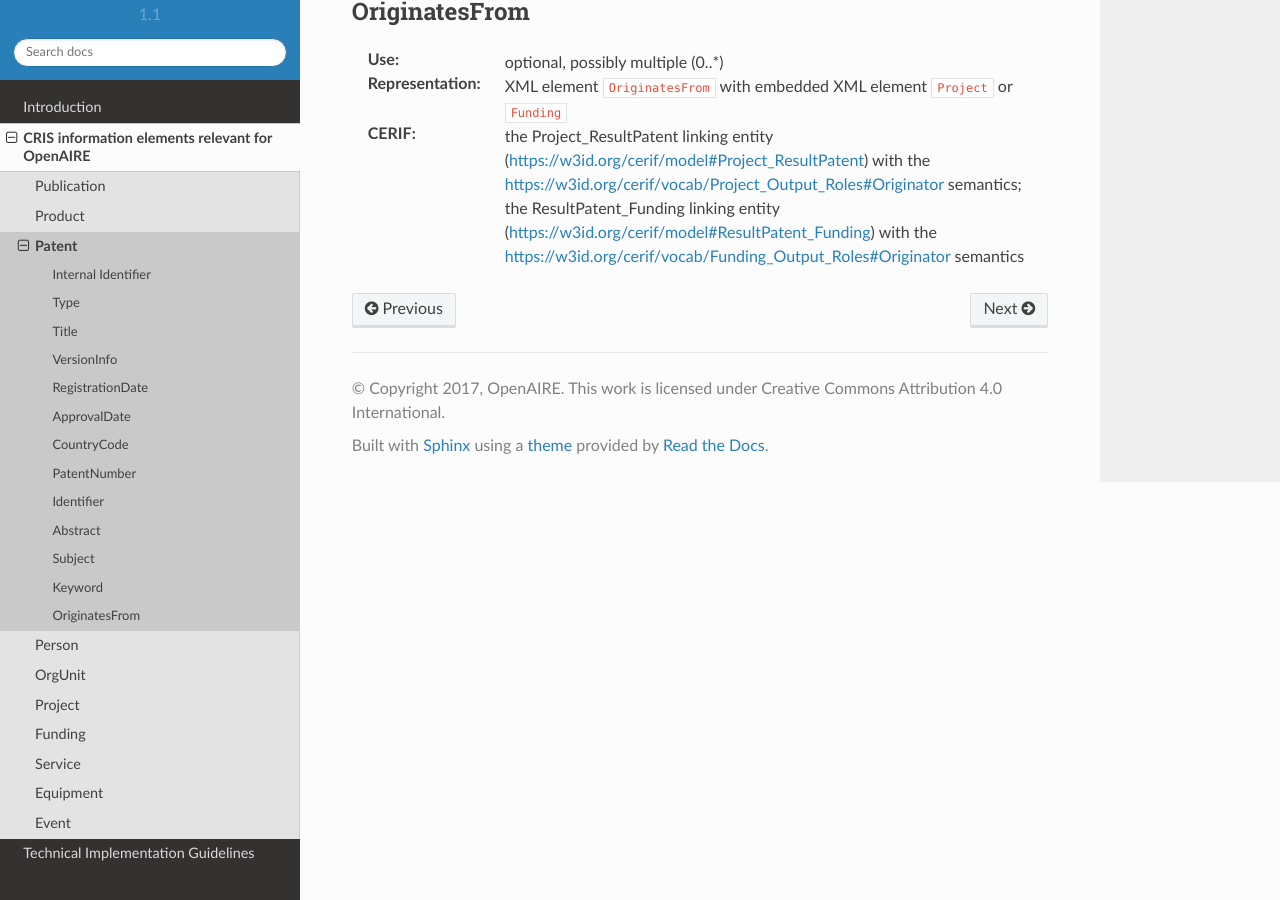
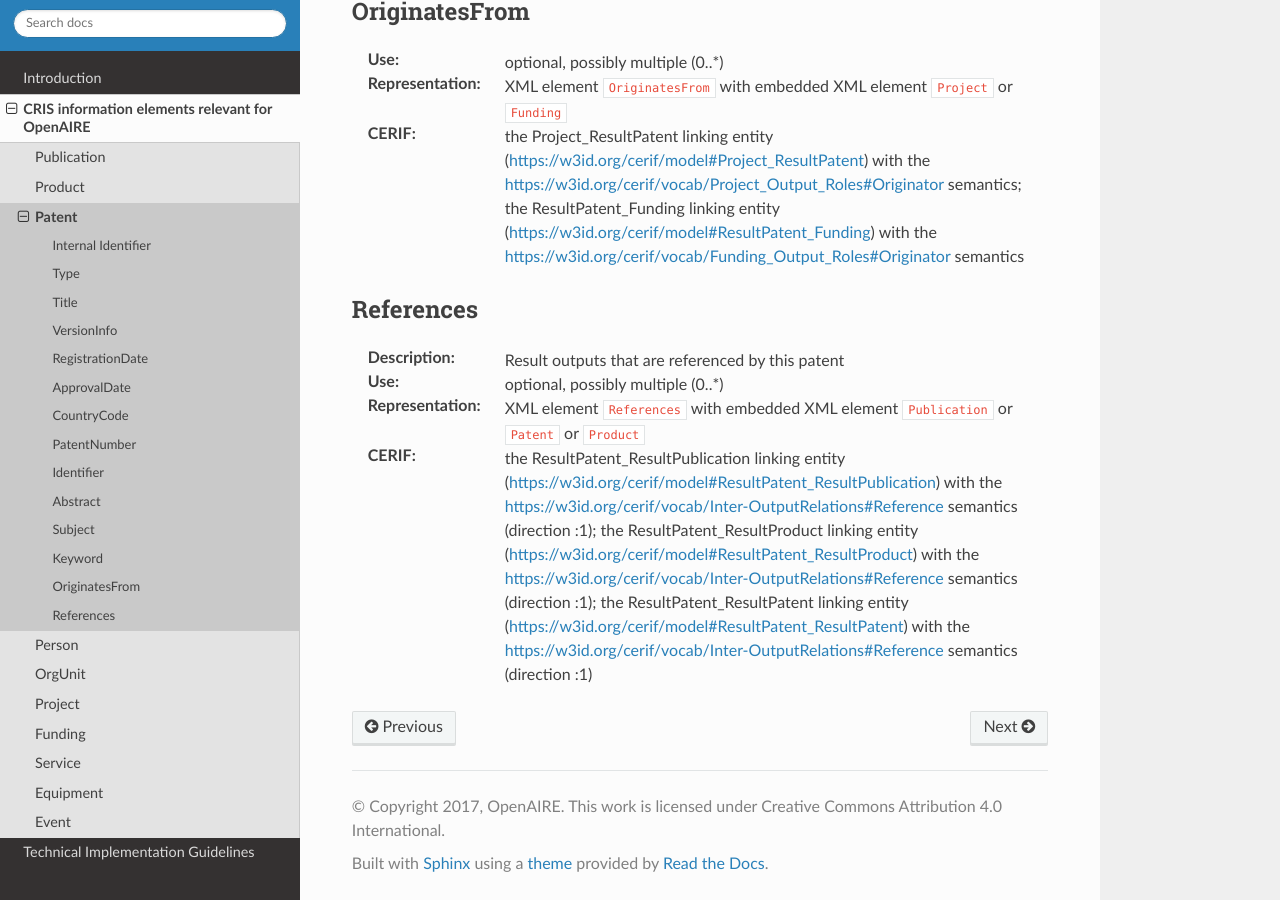
Before and after one commit to openaire/guidelines-cris-managers, a Sphinx documentation site: the page built from docs/cerif_xml_patent_entity.rst, in a window 1280 px wide and 900 px high, scrolled down 2785 px. Built offline with Sphinx 7.4.7 and the Read the Docs theme 2.0.0, drawn with Linux system fonts in a browser that asks for light colours; a script that is not in the unit is left out.

Commit message:
add Patent/References

```diff
--- a/docs/cerif_xml_patent_entity.rst
+++ b/docs/cerif_xml_patent_entity.rst
@@ -114,3 +114,11 @@ OriginatesFrom
 :Use: optional, possibly multiple (0..*)
 :Representation: XML element ``OriginatesFrom`` with embedded XML element ``Project`` or ``Funding``
 :CERIF: the Project_ResultPatent linking entity (`<https://w3id.org/cerif/model#Project_ResultPatent>`_) with the `<https://w3id.org/cerif/vocab/Project_Output_Roles#Originator>`_ semantics; the ResultPatent_Funding linking entity (`<https://w3id.org/cerif/model#ResultPatent_Funding>`_) with the `<https://w3id.org/cerif/vocab/Funding_Output_Roles#Originator>`_ semantics
+
+
+References
+^^^^^^^^^^
+:Description: Result outputs that are referenced by this patent
+:Use: optional, possibly multiple (0..*)
+:Representation: XML element ``References`` with embedded XML element ``Publication`` or ``Patent`` or ``Product``
+:CERIF: the ResultPatent_ResultPublication linking entity (`<https://w3id.org/cerif/model#ResultPatent_ResultPublication>`_) with the `<https://w3id.org/cerif/vocab/Inter-OutputRelations#Reference>`_ semantics (direction :1); the ResultPatent_ResultProduct linking entity (`<https://w3id.org/cerif/model#ResultPatent_ResultProduct>`_) with the `<https://w3id.org/cerif/vocab/Inter-OutputRelations#Reference>`_ semantics (direction :1); the ResultPatent_ResultPatent linking entity (`<https://w3id.org/cerif/model#ResultPatent_ResultPatent>`_) with the `<https://w3id.org/cerif/vocab/Inter-OutputRelations#Reference>`_ semantics (direction :1)
```
Also changed, not shown: 2 other files.
